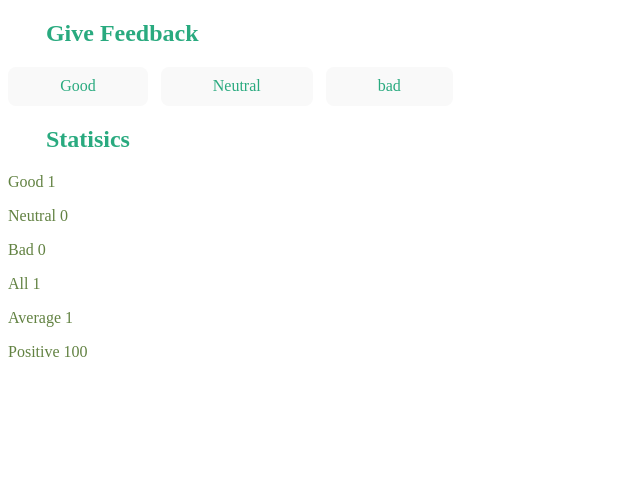
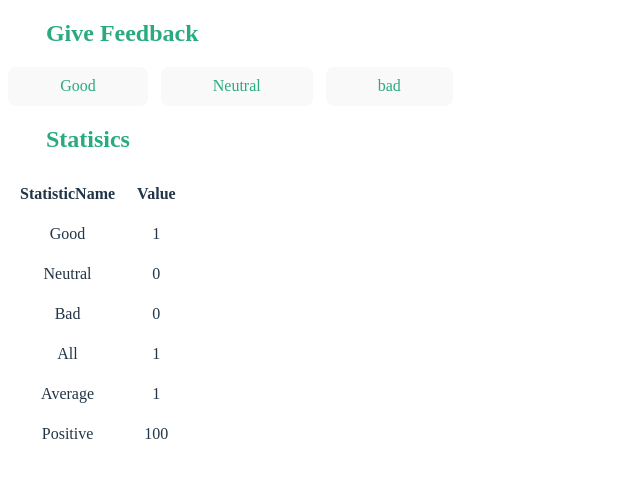
Before and after one commit to suntiagoo/fullstack, a React (Vite) app in the folder part1/unicafe/: page / in a window 1280 px wide. Both pictures are taken after a click on the button "Good". Shown: the top 478 px of the page, without its empty margins (0-640 px from the left). Built offline with nearby package versions, Linux system fonts and the light colour scheme.

Commit message:
11*: unicafe, step 6

```diff
--- a/part1/unicafe/src/App.css
+++ b/part1/unicafe/src/App.css
@@ -38,6 +38,11 @@ p::selection {
   color: #080808;
 }
 
+th,
+td {
+  text-align: center;
+  padding: 10px;
+}
 
 .message {
   font-size: 1.3em;
--- a/part1/unicafe/src/App.jsx
+++ b/part1/unicafe/src/App.jsx
@@ -6,7 +6,12 @@ const Title = ({ text }) => <h2 >{text}</h2>
 const Button = ({ onClick, text }) => <button onClick={onClick}>{text}</button>
 
 const StatisticLine = ({ StatisticName, StatisticValue }) => {
-  return <p>{StatisticName} {StatisticValue}</p>
+  return (
+    <tr>
+      <td>{StatisticName}</td>
+      <td>{StatisticValue}</td>
+    </tr>
+  )
 }
 
 const Statistics = ({ goodValue, neutralValue, badValue, total, average, positive }) => {
@@ -14,14 +19,22 @@ const Statistics = ({ goodValue, neutralValue, badValue, total, average, positiv
     return <p className='message'>No feedback given</p>
   }
   return (
-    <div>
+    <table>
+      <thead>
+        <tr>
+          <th>StatisticName</th>
+          <th>Value</th>
+        </tr>
+      </thead>
+      <tbody>
         <StatisticLine StatisticName={'Good'} StatisticValue={goodValue} />
         <StatisticLine StatisticName={'Neutral'} StatisticValue={neutralValue} />
         <StatisticLine StatisticName={'Bad'} StatisticValue={badValue} />
         <StatisticLine StatisticName={'All'} StatisticValue={total} />
         <StatisticLine StatisticName={'Average'} StatisticValue={average} />
         <StatisticLine StatisticName={'Positive'} StatisticValue={positive} />
-    </div>
+      </tbody>
+    </table>
   )
 }
 
```
Lines whose indentation alone changed are shown as unchanged.
